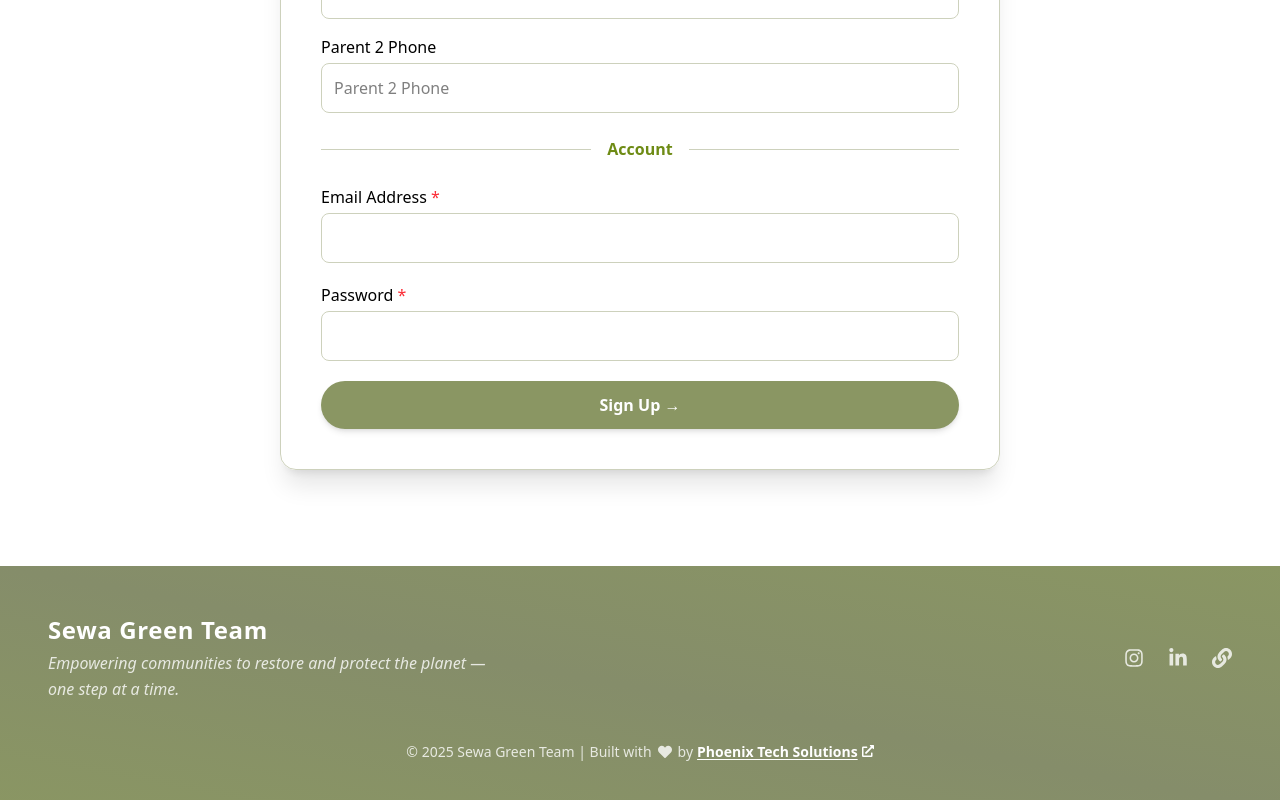
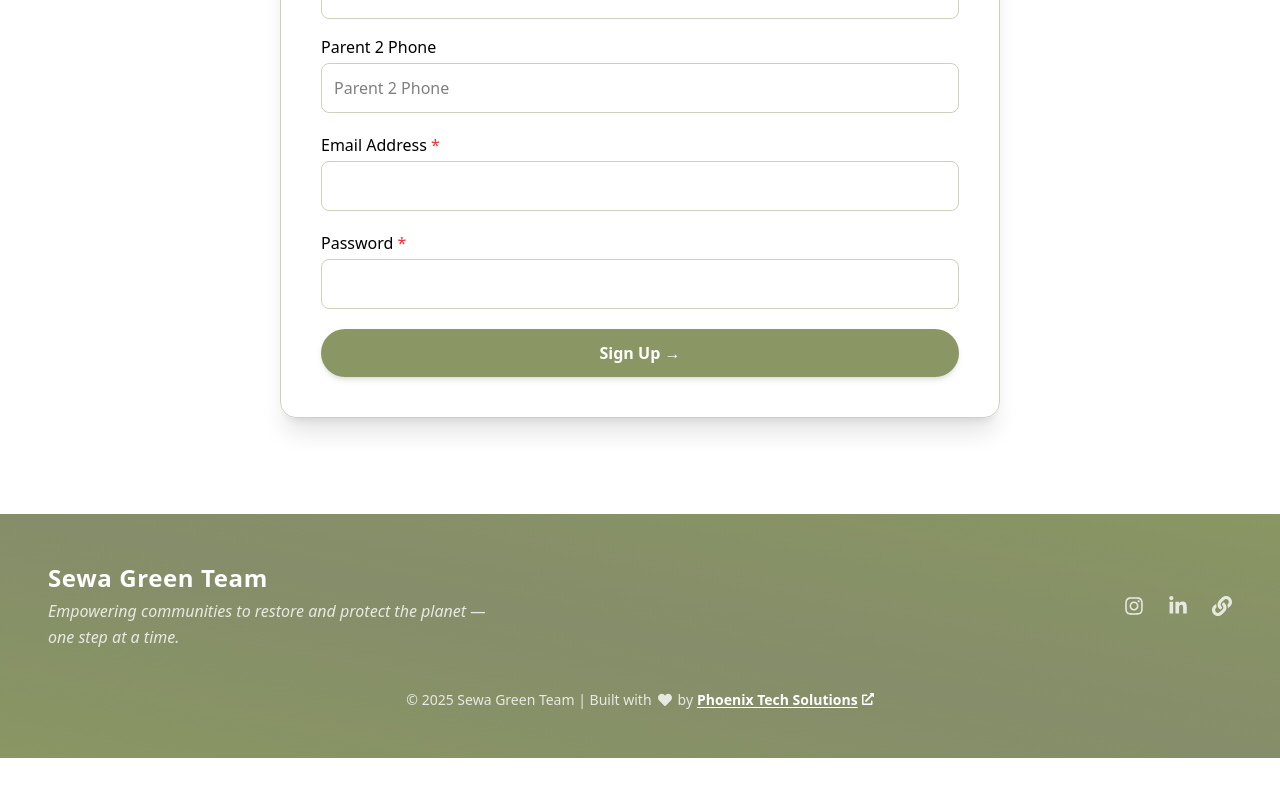
Before and after one commit to rebanto/sewa-green-team, a React (Vite) app: page /get-involved in a window 1280 px wide. Shown: the part 1392-2192 px from the top of the page. After the commit the page ends 2150 px from the top, so only its background shows below. Built offline with nearby package versions, Linux system fonts and the light colour scheme.

Commit message:
style: remove awkwardly placed ruler in "Log In" section

```diff
--- a/src/pages/GetInvolved.tsx
+++ b/src/pages/GetInvolved.tsx
@@ -467,12 +467,6 @@ const GetInvolved = () => {
             </>
           )}
 
-          <div className="w-full flex items-center my-6">
-            <div className="flex-grow h-px bg-[#cdd1bc]" />
-            <span className="mx-4 text-[#6e8b15] font-semibold">Account</span>
-            <div className="flex-grow h-px bg-[#cdd1bc]" />
-          </div>
-
           <label className="block font-medium mb-1" htmlFor="email">
             Email Address <span className="text-red-500">*</span>
           </label>
```
